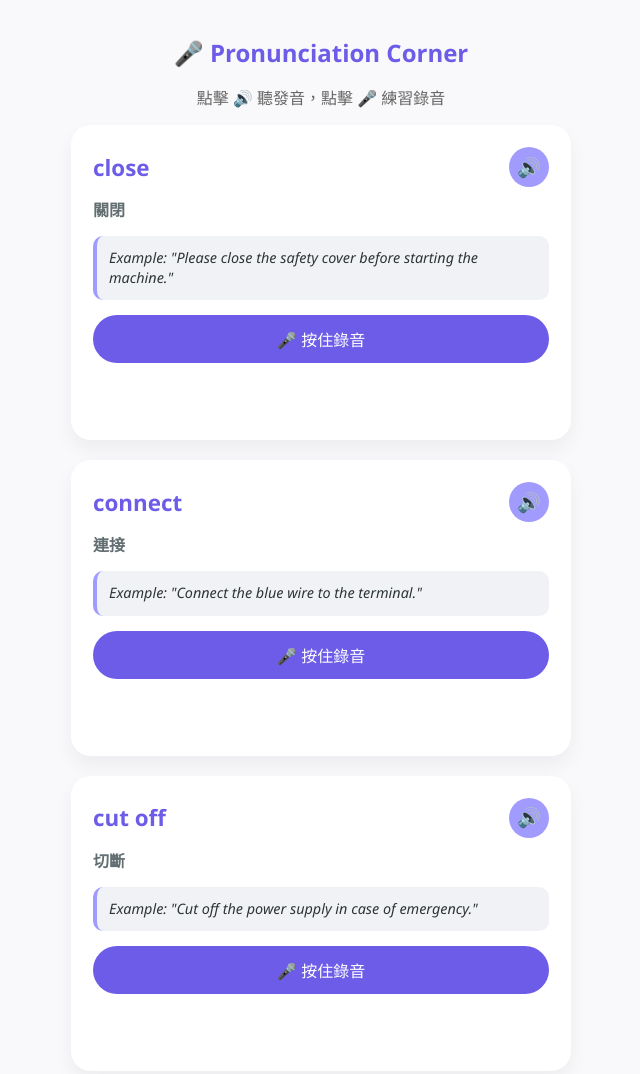
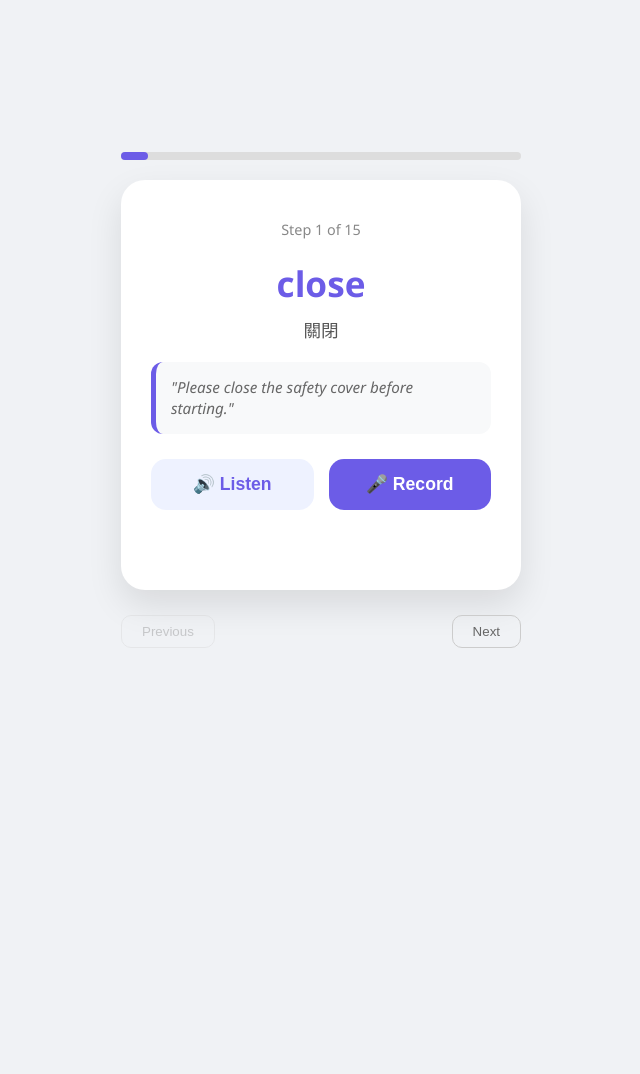
Before and after one commit to benjaminl-ai/pronunciation-corner1, a plain HTML site: page bseu2.html in a window 1280 px wide. Shown: the top 1074 px of the page, without its empty margins (319-959 px from the left). After the commit the page ends 800 px from the top, so only its background shows below. Drawn offline with Linux system fonts and the light colour scheme.

Commit message:
bseu2.html

```diff
--- a/bseu2.html
+++ b/bseu2.html
@@ -3,162 +3,153 @@
 <head>
     <meta charset="UTF-8">
     <meta name="viewport" content="width=device-width, initial-scale=1.0">
-    <title>Vocational English - Pronunciation Master</title>
+    <title>Pronunciation Master - Focus Mode</title>
     <style>
         :root {
-            --primary: #6c5ce7; --secondary: #a29bfe; --success: #00b894;
-            --danger: #d63031; --bg: #f9f9fb; --text: #2d3436;
+            --primary: #6c5ce7; --success: #00b894; --danger: #d63031; --bg: #f0f2f5;
         }
-        body { font-family: 'Segoe UI', Arial, sans-serif; background: var(--bg); color: var(--text); margin: 0; padding: 20px; }
-        .container { max-width: 500px; margin: auto; }
-        h1 { text-align: center; color: var(--primary); font-size: 1.5rem; }
+        body { font-family: 'Segoe UI', Arial, sans-serif; background: var(--bg); margin: 0; display: flex; align-items: center; justify-content: center; height: 100vh; overflow: hidden; }
+        .container { width: 90%; max-width: 400px; text-align: center; }
 
-        .vocab-card {
-            background: white; border-radius: 20px; padding: 20px; margin-bottom: 20px;
-            box-shadow: 0 10px 20px rgba(0,0,0,0.05); border: 2px solid transparent;
+        .progress-bar { width: 100%; height: 8px; background: #ddd; border-radius: 4px; margin-bottom: 20px; }
+        #progress-fill { width: 6.6%; height: 100%; background: var(--primary); border-radius: 4px; transition: 0.3s; }
+
+        .card {
+            background: white; border-radius: 24px; padding: 30px;
+            box-shadow: 0 15px 35px rgba(0,0,0,0.1);
+            min-height: 350px; display: flex; flex-direction: column; justify-content: center;
+            animation: slideIn 0.4s ease-out;
         }
 
-        .word-header { display: flex; justify-content: space-between; align-items: center; }
-        .english-word { font-size: 1.4rem; font-weight: bold; color: var(--primary); }
-        .btn-audio { background: var(--secondary); color: white; border: none; border-radius: 50%; width: 40px; height: 40px; cursor: pointer; font-size: 1.2rem; }
+        .word-count { font-size: 0.9rem; color: #888; margin-bottom: 10px; }
+        .english-word { font-size: 2.2rem; font-weight: bold; color: var(--primary); margin: 10px 0; }
+        .translation { font-size: 1.1rem; color: #555; margin-bottom: 20px; }
 
-        .translation { font-size: 1rem; color: #636e72; margin: 10px 0; display: block; font-weight: bold; }
-        .example-box { background: #f1f2f6; padding: 12px; border-radius: 10px; font-size: 0.9rem; font-style: italic; border-left: 4px solid var(--secondary); margin: 15px 0; line-height: 1.4; }
+        .example-box { background: #f8f9fa; padding: 15px; border-radius: 12px; font-size: 0.95rem; font-style: italic; color: #666; margin-bottom: 25px; line-height: 1.4; border-left: 5px solid var(--primary); text-align: left; }
 
-        .btn-record {
-            background: var(--primary); color: white; border: none; padding: 12px 25px;
-            border-radius: 30px; font-size: 1rem; cursor: pointer; width: 100%; transition: 0.3s;
-        }
+        .control-btns { display: grid; grid-template-columns: 1fr 1fr; gap: 15px; }
+        .btn { border: none; border-radius: 15px; padding: 15px; font-size: 1.1rem; cursor: pointer; transition: 0.2s; font-weight: bold; }
+        .btn-listen { background: #eef2ff; color: var(--primary); }
+        .btn-record { background: var(--primary); color: white; }
         .btn-record.recording { background: var(--danger); animation: pulse 1.5s infinite; }
 
-        @keyframes pulse { 0% { opacity: 1; } 50% { opacity: 0.7; } 100% { opacity: 1; } }
+        .nav-btns { margin-top: 25px; display: flex; justify-content: space-between; }
+        .btn-nav { background: none; border: 1px solid #ccc; padding: 8px 20px; border-radius: 10px; color: #666; cursor: pointer; }
+        .btn-nav:disabled { opacity: 0.3; }
 
-        .feedback { margin-top: 15px; font-weight: bold; min-height: 40px; text-align: center; }
-        .correct { color: var(--success); }
-        .wrong { color: var(--danger); }
-        .info { color: #666; font-size: 0.85rem; }
-
-        #popup {
-            display: none; position: fixed; top: 50%; left: 50%; transform: translate(-50%, -50%);
-            width: 75%; background: white; padding: 30px; border-radius: 20px; text-align: center;
-            box-shadow: 0 0 50px rgba(0,0,0,0.2); z-index: 100;
-        }
-        .overlay { display: none; position: fixed; top: 0; left: 0; width: 100%; height: 100%; background: rgba(0,0,0,0.5); z-index: 99; }
+        .feedback { margin-top: 15px; font-weight: bold; height: 25px; }
+        @keyframes slideIn { from { opacity: 0; transform: translateY(20px); } to { opacity: 1; transform: translateY(0); } }
+        @keyframes pulse { 0% { transform: scale(1); } 50% { transform: scale(0.95); } 100% { transform: scale(1); } }
     </style>
 </head>
 <body>
 
 <div class="container">
-    <h1>🎤 Pronunciation Corner</h1>
-    <p style="text-align:center; color: #666;">點擊 🔊 聽發音，點擊 🎤 練習錄音</p>
+    <div class="progress-bar"><div id="progress-fill"></div></div>
 
-    <div id="app"></div>
-</div>
+    <div class="card" id="vocab-card">
+        <div class="word-count">Step <span id="current-step">1</span> of 15</div>
+        <div class="english-word" id="word-text">close</div>
+        <div class="translation" id="word-trans">關閉</div>
 
-<div id="overlay" class="overlay"></div>
-<div id="popup">
-    <div id="popup-icon" style="font-size: 3rem;"></div>
-    <h3 id="popup-msg"></h3>
-    <button onclick="closePopup()" style="background: var(--primary); color: white; border: none; padding: 10px 20px; border-radius: 10px; cursor:pointer;">繼續練習</button>
+        <div class="example-box" id="word-example">"Please close the safety cover before starting."</div>
+
+        <div class="control-btns">
+            <button class="btn btn-listen" onclick="playAudio()">🔊 Listen</button>
+            <button class="btn btn-record" id="record-btn" onclick="startRecord()">🎤 Record</button>
+        </div>
+        <div id="feedback" class="feedback"></div>
+    </div>
+
+    <div class="nav-btns">
+        <button class="btn-nav" id="prev-btn" onclick="changeWord(-1)" disabled>Previous</button>
+        <button class="btn-nav" id="next-btn" onclick="changeWord(1)">Next</button>
+    </div>
 </div>
 
 <script>
-    // 更新後的 15 個核心單字及職業英語例句
     const vocabList = [
-        { word: "close", translation: "關閉", example: "Please close the safety cover before starting the machine." },
-        { word: "connect", translation: "連接", example: "Connect the blue wire to the terminal." },
-        { word: "cut off", translation: "切斷", example: "Cut off the power supply in case of emergency." },
-        { word: "disconnect", translation: "中斷連接", example: "Disconnect the cables before moving the computer." },
-        { word: "insert", translation: "插入", example: "Insert the key into the slot and turn it clockwise." },
-        { word: "loosen", translation: "放鬆 / 鬆開", example: "Loosen the screws slightly to adjust the position." },
-        { word: "open", translation: "開啟", example: "Open the valve to release the pressure." },
-        { word: "plug in", translation: "接通電源 / 插上插頭", example: "Plug in the vacuum cleaner to the wall socket." },
-        { word: "remove", translation: "移除", example: "Remove the old battery and replace it with a new one." },
-        { word: "screw", translation: "擰緊螺絲", example: "Screw the bolts tightly to secure the base." },
-        { word: "straighten", translation: "弄直 / 拉直", example: "Straighten the metal wire before cutting it." },
-        { word: "tighten", translation: "緊固", example: "Tighten the nut with a wrench." },
-        { word: "twist", translation: "扭動 / 轉動", example: "Twist the cap to open the bottle." },
-        { word: "unplug", translation: "拔掉插頭", example: "Unplug the hairdryer after use for safety." },
-        { word: "unscrew", translation: "旋鬆螺絲", example: "Unscrew the back panel to check the components." }
+        { word: "close", trans: "關閉", ex: "Please close the safety cover before starting." },
+        { word: "connect", trans: "連接", ex: "Connect the blue wire to the terminal." },
+        { word: "cut off", trans: "切斷", ex: "Cut off the power supply in case of emergency." },
+        { word: "disconnect", trans: "中斷連接", ex: "Disconnect the cables before moving it." },
+        { word: "insert", trans: "插入", ex: "Insert the key into the slot and turn it." },
+        { word: "loosen", trans: "鬆開", ex: "Loosen the screws slightly to adjust it." },
+        { word: "open", trans: "開啟", ex: "Open the valve to release the pressure." },
+        { word: "plug in", trans: "接通電源", ex: "Plug in the vacuum cleaner to the socket." },
+        { word: "remove", trans: "移除", ex: "Remove the old battery and replace it." },
+        { word: "screw", trans: "擰緊螺絲", ex: "Screw the bolts tightly to secure the base." },
+        { word: "straighten", trans: "弄直", ex: "Straighten the metal wire before cutting." },
+        { word: "tighten", trans: "緊固", ex: "Tighten the nut with a wrench." },
+        { word: "twist", trans: "轉動", ex: "Twist the cap to open the bottle." },
+        { word: "unplug", trans: "拔掉插頭", ex: "Unplug the hairdryer after use." },
+        { word: "unscrew", trans: "旋鬆螺絲", ex: "Unscrew the panel to check inside." }
     ];
 
-    const app = document.getElementById('app');
-
-    vocabList.forEach((item, index) => {
-        const card = document.createElement('div');
-        card.className = 'vocab-card';
-        card.innerHTML = `
-            <div class="word-header">
-                <span class="english-word">${item.word}</span>
-                <button class="btn-audio" onclick="playAudio('${item.word}')">🔊</button>
-            </div>
-            <span class="translation">${item.translation}</span>
-            <div class="example-box">Example: "${item.example}"</div>
-            <div class="record-section">
-                <button class="btn-record" onclick="startRecord('${item.word}', ${index}, this)">🎤 按住錄音</button>
-                <div class="feedback" id="feedback-${index}"></div>
-            </div>
-        `;
-        app.appendChild(card);
-    });
-
-    function playAudio(text) {
-        const msg = new SpeechSynthesisUtterance(text);
-        msg.lang = 'en-US';
-        msg.rate = 0.85;
-        window.speechSynthesis.speak(msg);
-    }
-
+    let currentIndex = 0;
     const SpeechRecognition = window.SpeechRecognition || window.webkitSpeechRecognition;
     const recognition = new SpeechRecognition();
     recognition.lang = 'en-US';
 
-    let currentBtn = null;
-    let currentFeedback = null;
-    let targetText = "";
+    function updateCard() {
+        const item = vocabList[currentIndex];
+        document.getElementById('word-text').innerText = item.word;
+        document.getElementById('word-trans').innerText = item.trans;
+        document.getElementById('word-example').innerText = `"${item.ex}"`;
+        document.getElementById('current-step').innerText = currentIndex + 1;
+        document.getElementById('progress-fill').style.width = ((currentIndex + 1) / 15 * 100) + '%';
+        document.getElementById('feedback').innerText = '';
 
-    function startRecord(word, index, btn) {
-        targetText = word.toLowerCase();
-        currentBtn = btn;
-        currentFeedback = document.getElementById(`feedback-${index}`);
+        document.getElementById('prev-btn').disabled = currentIndex === 0;
+        document.getElementById('next-btn').innerText = currentIndex === 14 ? 'Finish' : 'Next';
 
-        btn.innerText = "正在聽... 👂";
+        // 每次換詞加個小動畫
+        const card = document.getElementById('vocab-card');
+        card.style.animation = 'none';
+        card.offsetHeight;
+        card.style.animation = 'slideIn 0.4s ease-out';
+    }
+
+    function playAudio() {
+        const msg = new SpeechSynthesisUtterance(vocabList[currentIndex].word);
+        msg.lang = 'en-US';
+        msg.rate = 0.8;
+        window.speechSynthesis.speak(msg);
+    }
+
+    function startRecord() {
+        const btn = document.getElementById('record-btn');
+        btn.innerText = "Listening...";
         btn.classList.add('recording');
         recognition.start();
     }
 
     recognition.onresult = (event) => {
         const result = event.results[0][0].transcript.toLowerCase();
-        currentBtn.innerText = "🎤 按住再試一次";
-        currentBtn.classList.remove('recording');
+        const target = vocabList[currentIndex].word.toLowerCase();
+        const btn = document.getElementById('record-btn');
+        const feedback = document.getElementById('feedback');
 
-        if (result.includes(targetText)) {
-            currentFeedback.innerHTML = `<span class="correct">Excellent! "${result}" 🎉</span>`;
-            showPopup("準確的發音！", "🌟");
+        btn.innerText = "🎤 Record";
+        btn.classList.remove('recording');
+
+        if (result.includes(target)) {
+            feedback.innerHTML = '<span style="color:var(--success)">Perfect! 🎉</span>';
         } else {
-            currentFeedback.innerHTML = `
-                <span class="wrong">再試試看！</span><br>
-                <span class="info">你讀了: "${result}"</span>
-            `;
+            feedback.innerHTML = `<span style="color:var(--danger)">You said: "${result}"</span>`;
         }
     };
 
-    recognition.onerror = () => {
-        currentBtn.innerText = "🎤 按住錄音";
-        currentBtn.classList.remove('recording');
-    };
-
-    function showPopup(msg, icon) {
-        document.getElementById('popup-msg').innerText = msg;
-        document.getElementById('popup-icon').innerText = icon;
-        document.getElementById('overlay').style.display = 'block';
-        document.getElementById('popup').style.display = 'block';
+    function changeWord(step) {
+        currentIndex += step;
+        if (currentIndex >= vocabList.length) {
+            alert("Congratulations! You finished all words! 🎉");
+            currentIndex = 0;
+        }
+        updateCard();
     }
 
-    function closePopup() {
-        document.getElementById('overlay').style.display = 'none';
-        document.getElementById('popup').style.display = 'none';
-    }
+    updateCard();
 </script>
 
 </body>
```
